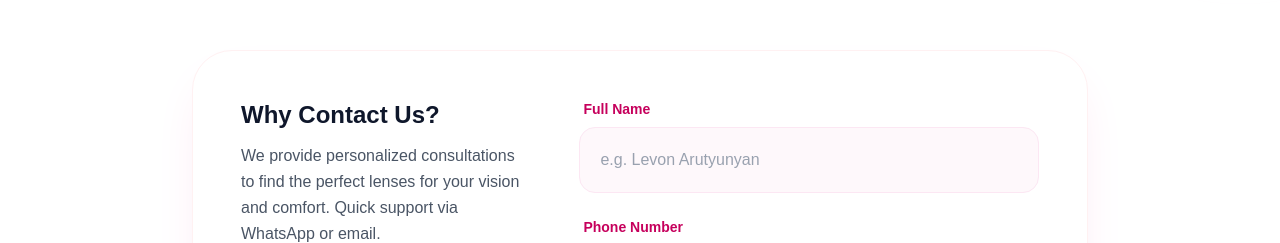
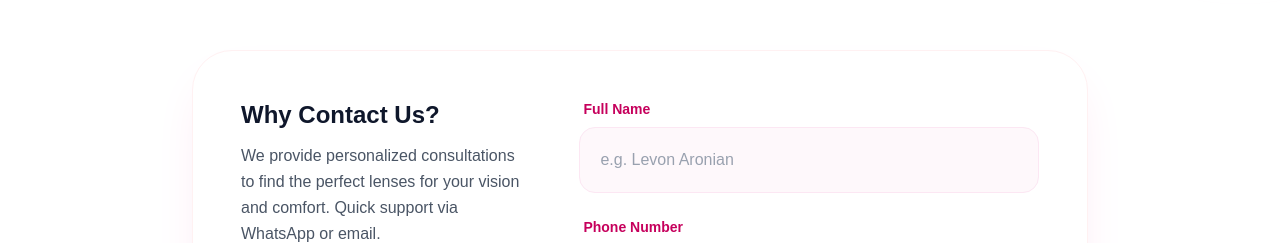
Before and after one commit to aromikayelyan/lensoscopia, a Next.js app: page / in a window 1280 px wide. Shown: the part 2520-2763 px from the top of the page. Built offline with nearby package versions, Linux system fonts and the light colour scheme.

Commit message:
update contats data

```diff
--- a/app/components/contact.tsx
+++ b/app/components/contact.tsx
@@ -149,7 +149,7 @@ export function ContactForm() {
                 name="name"
                 value={form.name}
                 onChange={handleChange}
-                placeholder="e.g. Levon Arutyunyan"
+                placeholder="e.g. Levon Aronian"
                 className={inputClasses}
               />
             </div>
```
